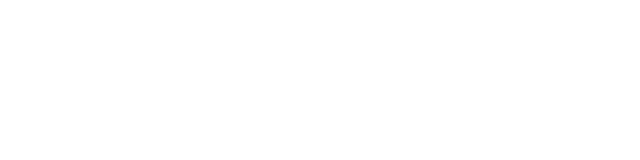
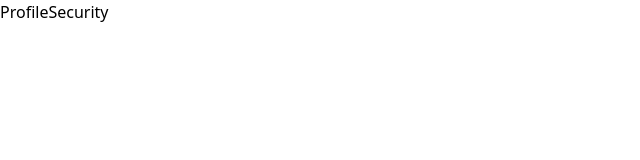
Before and after one commit to Nivesh26/General-Mechanical-Works, a React (Vite) app in the folder Frontend/: page /profile/security in a window 1280 px wide. Before the commit this address had no page. Shown: the top 160 px of the page, without its empty margins (0-640 px from the left). Built offline with nearby package versions, Linux system fonts and the light colour scheme.

Commit message:
Add new Profile subpages: Vehicles and ProfileSecurity; integrate them into the App component for enhanced user navigation.

```diff
--- a/Frontend/src/App.tsx
+++ b/Frontend/src/App.tsx
@@ -10,6 +10,8 @@
 import Userlogin from './Logins-Signup/Userlogin'
 import Usersignup from './Logins-Signup/Usersignup'
 import Profile from './UserPages/Profile'
+import Vehicles from './UserPages/ProfileVehicles'
+import ProfileSecurity from './UserPages/ProfileSecurity'
 
 function App() {
   return (
@@ -22,6 +24,8 @@
     <Route path="/products" element={<Products />} />
     <Route path="/contactus" element={<Contactus />} />
     <Route path="/profile" element={<Profile />} />
+    <Route path="/profile/vehicles" element={<Vehicles />} />
+    <Route path="/profile/security" element={<ProfileSecurity />} />
 
     {/* User Login and Signup */}
     <Route path="/login" element={<Userlogin />} />
--- /dev/null
+++ b/Frontend/src/UserPages/ProfileSecurity.tsx
@@ -0,0 +1,9 @@
+import React from 'react'
+
+const ProfileSecurity = () => {
+  return (
+    <div>ProfileSecurity</div>
+  )
+}
+
+export default ProfileSecurity
--- /dev/null
+++ b/Frontend/src/UserPages/ProfileVehicles.tsx
@@ -0,0 +1,9 @@
+import React from 'react'
+
+const Vehicles = () => {
+  return (
+    <div>Vehicles</div>
+  )
+}
+
+export default Vehicles
```
